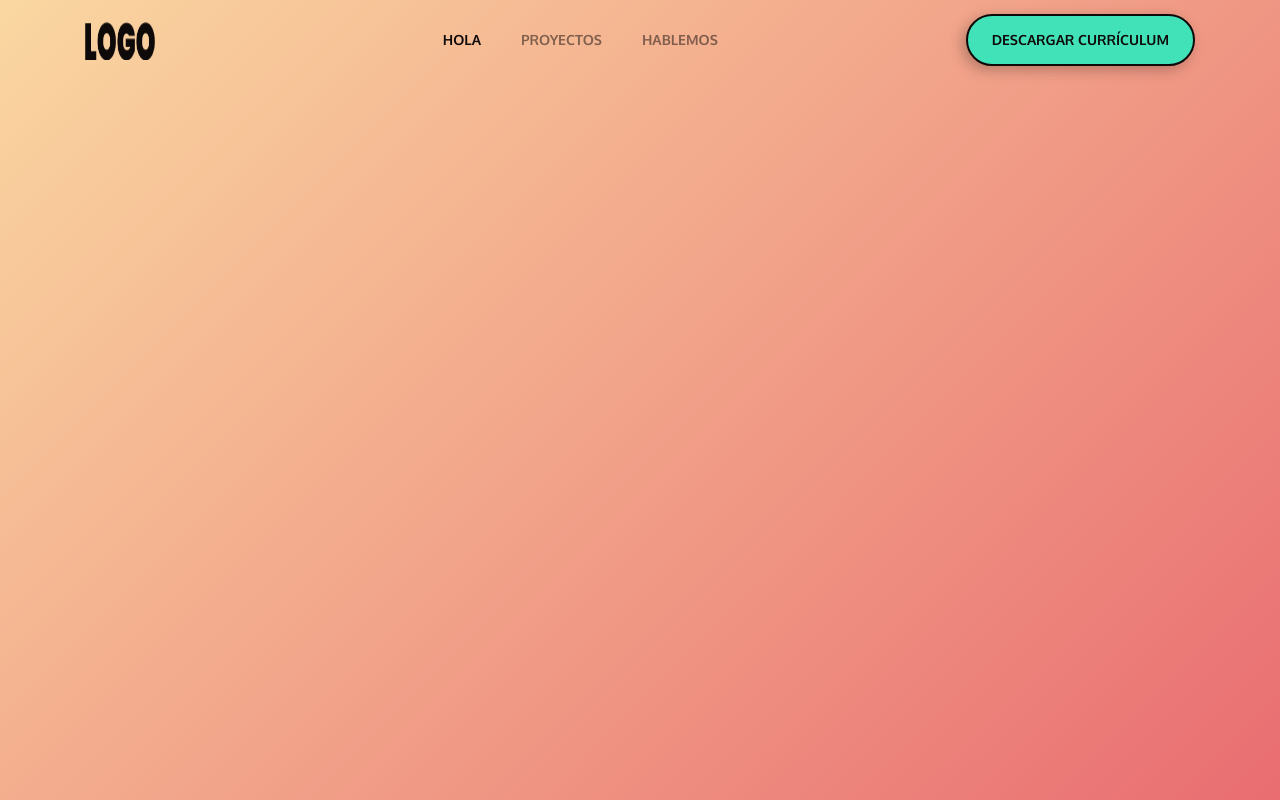
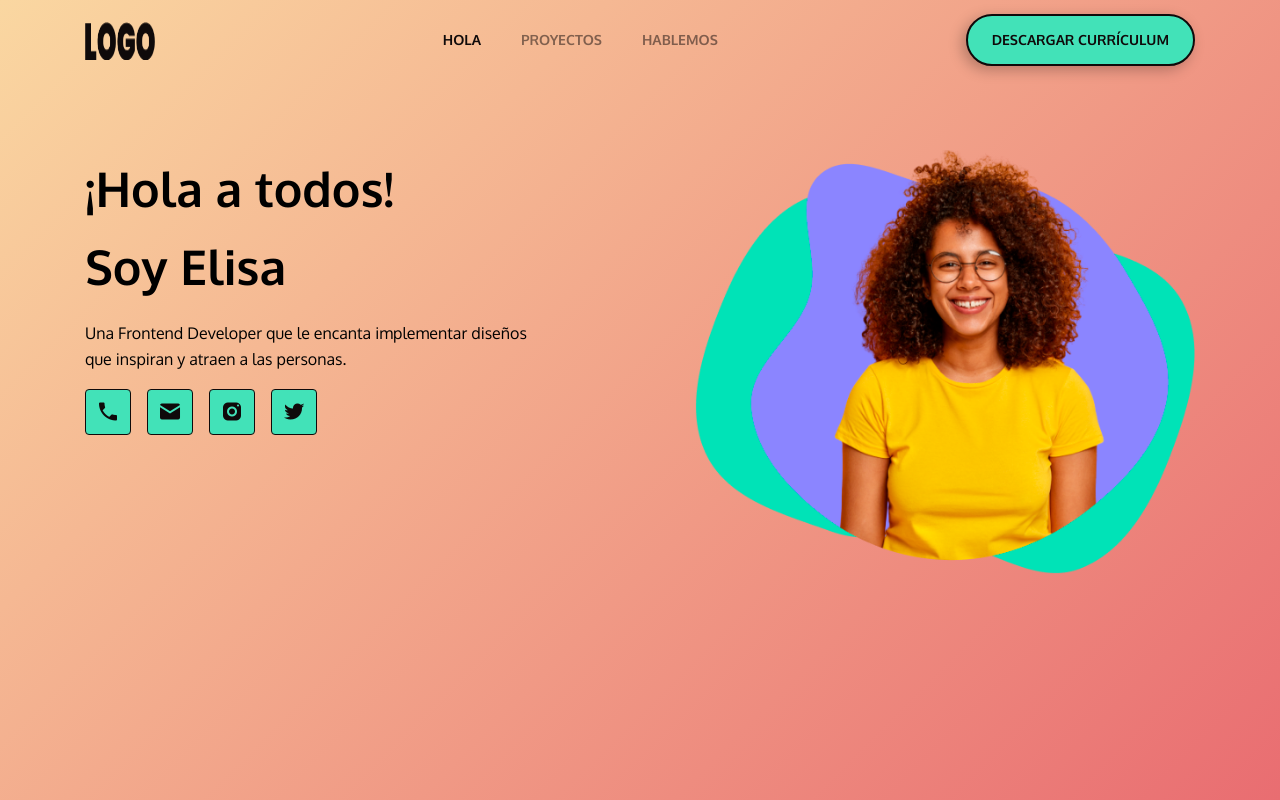
Before and after one commit to edgon85/portafolio-elisa, a plain HTML site: page index.html in a window 1280 px wide. Drawn offline with Linux system fonts and the light colour scheme; files whose address does not match are found by name.

Commit message:
hero implementado

```diff
--- /dev/null
+++ b/css/components/button-icon.css
@@ -0,0 +1,17 @@
+
+
+.button-icon{
+    display:flex;
+    align-items: center;
+    justify-content: center;
+    inline-size: 2.75rem;
+    block-size: 2.75rem;
+    background-color: var(--primary);
+    border: 1px solid var(--black);
+    border-radius: 0.25rem;
+    text-decoration: none;
+    color: var(--black);
+    text-align: center;
+    font-size: 1.5rem;
+
+}
--- /dev/null
+++ b/css/components/hero.css
@@ -0,0 +1,49 @@
+.hero-content{
+    display: grid;
+    grid-template-columns: 1fr;
+    grid-template-rows: 1fr auto;
+    margin-block-start: 1rem;
+}
+
+
+.hero-image {
+    text-align: center;
+}
+
+.hero-image img {
+    max-inline-size: 100%;
+    block-size: auto;
+    vertical-align: middle;
+}
+
+
+.hero-description h1 {
+    display: flex;
+    flex-direction: column;
+    font: var(--headline3);
+    margin: 0;
+}
+
+.hero-description p {
+    font: var(--body1);
+    margin-block-end: 1rem;
+}
+
+
+@media screen and (min-width: 768px) {
+    .hero-content{
+        grid-template-columns: 1fr auto;
+        grid-template-rows: 1fr;
+        margin-block-start: 4.375rem;
+    }
+
+    .hero-image {
+        order: 2;
+        max-inline-size: 500px;
+
+    }
+
+    .hero-description{
+        max-inline-size: 28.125rem;
+    }
+}
--- /dev/null
+++ b/css/components/social.css
@@ -0,0 +1,5 @@
+.social {
+    display: flex;
+    gap: 1rem;
+
+}
--- a/css/index.css
+++ b/css/index.css
@@ -4,3 +4,6 @@
 @import './fonts.css';
 @import './components/buttons.css';
 @import './components/header.css';
+@import './components/hero.css';
+@import './components/button-icon.css';
+@import './components/social.css';
--- a/index.html
+++ b/index.html
@@ -30,6 +30,29 @@
         </div>
     </header>
 
+    <section class="hero">
+        <div class="wrapper">
+            <div class="hero-content">
+                <div class="hero-image">
+                    <img src="./images/person1.png" width="569" height="482" alt="foto de perfil de Elisa">
+                </div>
+                <div class="hero-description">
+                    <h1>
+                        <span>¡Hola a todos!</span>
+                        <span>Soy Elisa</span>
+                    </h1>
+                    <p>Una Frontend Developer que le encanta implementar diseños que inspiran y atraen a las personas.</p>
+                    <div class="social">
+                        <a class="button-icon" href="tel:234243242"><i class="icon-phone"></i></a>
+                        <a class="button-icon" href="tel:234243242"><i class="icon-importantMail"></i></a>
+                        <a class="button-icon" href="tel:234243242"><i class="icon-instagram"></i></a>
+                        <a class="button-icon" href="tel:234243242"><i class="icon-twitter"></i></a>
+                      </div>
+                </div>
+            </div>
+        </div>
+    </section>
+
        <!--  <button class="button">Button</button>
         <button class="button is-primary">Button</button>
         <button class="button is-secondary">Button</button>
```
Also changed, not shown: images/person.png (added), images/person1.png (added), 1 other file.
